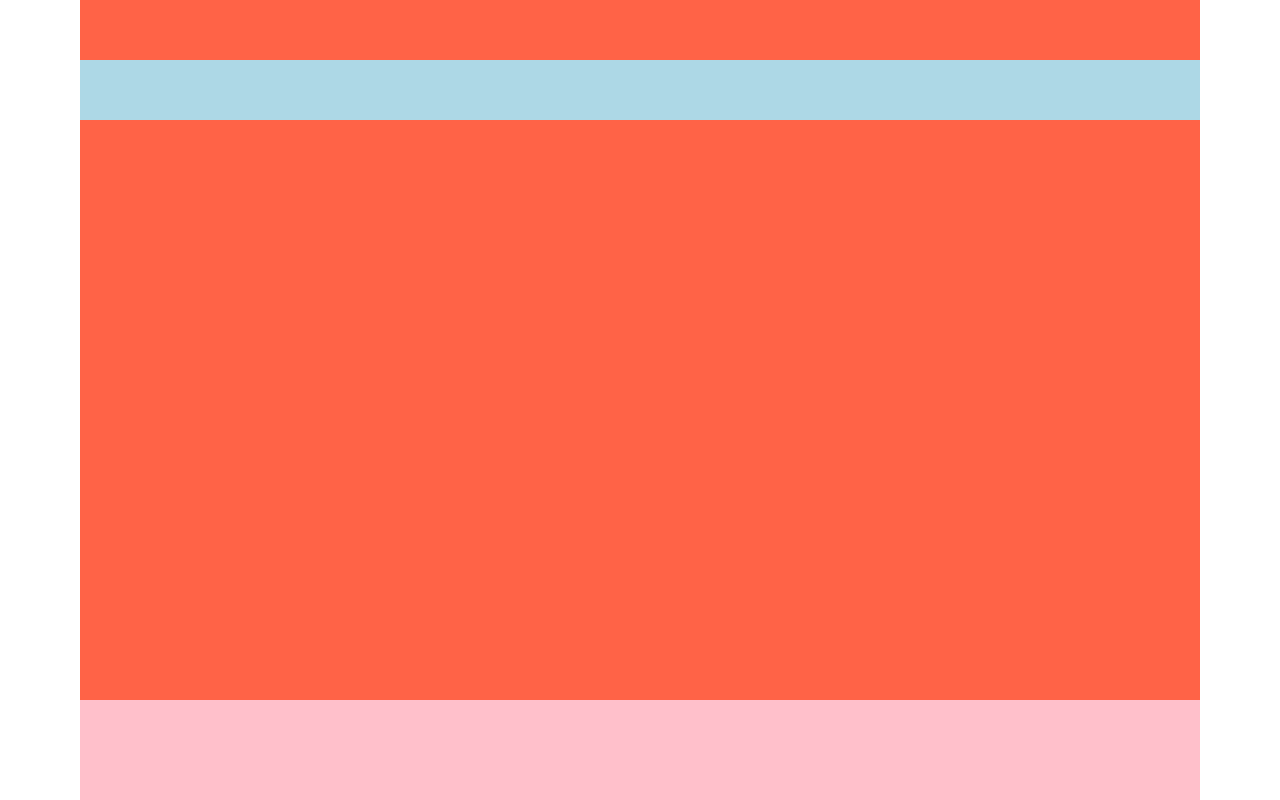
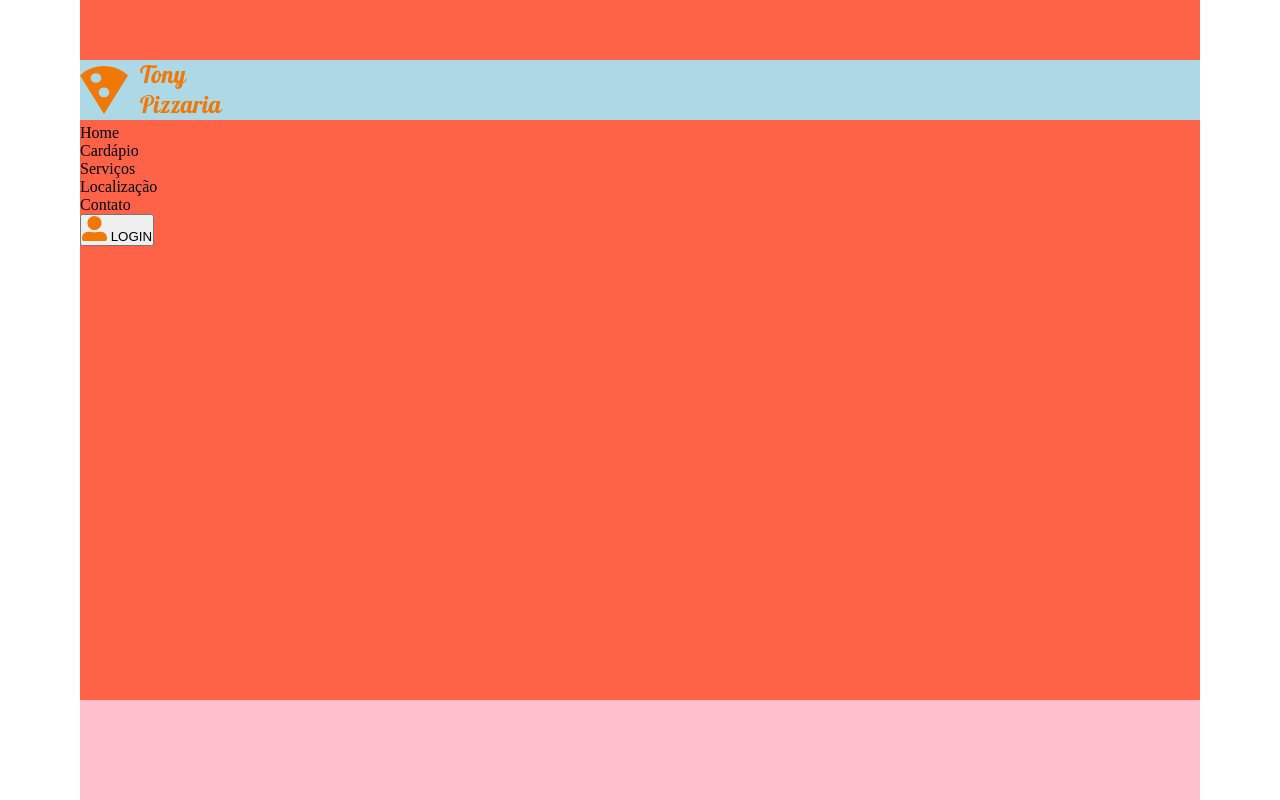
Before and after one commit to KauanLopes25/08-TonyPizzaria, a plain HTML site: page index.html in a window 1280 px wide. Shown: the top 800 px of the page. Drawn offline with Linux system fonts and the light colour scheme.

Commit message:
Criado conteudo do header no HTML

```diff
--- a/index.html
+++ b/index.html
@@ -7,7 +7,29 @@
     <title>TonyPizzaria</title>
 </head>
 <body>
-    <header></header>
+    <header>
+        <img src="./img/logo.svg" alt="Logo Tony Pizzaria">
+        <menu>
+            <li>
+                <a href="#">Home</a>
+            </li>
+            <li><a href="#">Cardápio</a>
+            </li>
+            <li>
+                <a href="#">Serviços</a>
+            </li>
+            <li>
+                <a href="#">Localização</a>
+            </li>
+            <li>
+                <a href="#">Contato</a>
+            </li>
+            <button>
+                <img src="./img/icon-user.svg" alt="Icone do usuário">
+                <span>LOGIN</span>
+            </button>
+        </menu>
+    </header>
     <main></main>
     <footer></footer>
 </body>
```
Also changed, not shown: img/icon-user.svg (added), img/logo.svg (added).
